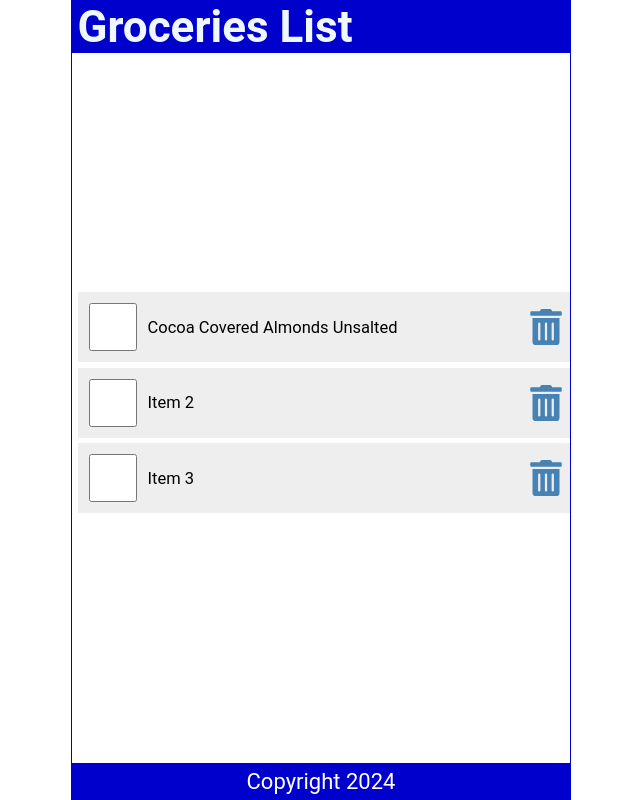
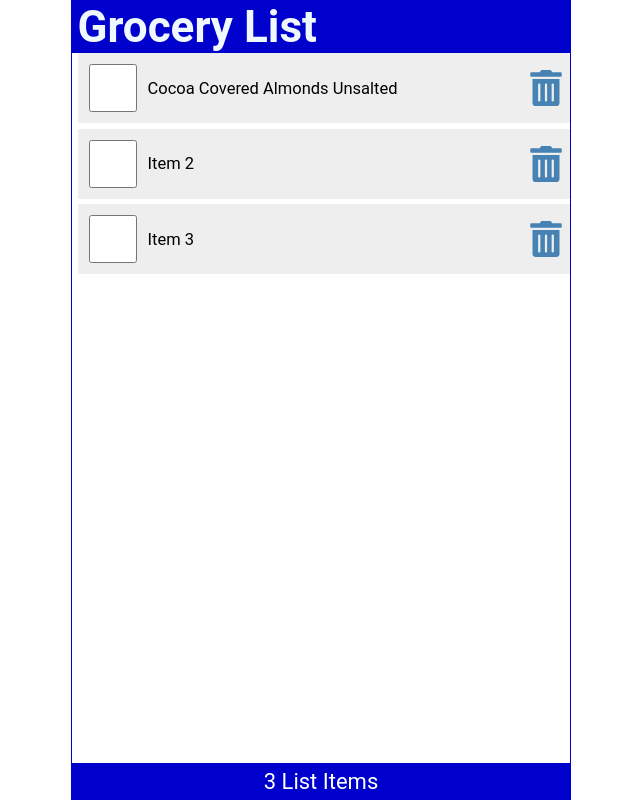
Before and after one commit to echopossum/react-youtube-dave, a React (Vite) app: page / in a window 1280 px wide. Shown: the whole page, without its empty margins (319-959 px from the left). Built offline with nearby package versions, Linux system fonts and the light colour scheme.

Commit message:
Complete Chapter 8

```diff
--- a/src/App.jsx
+++ b/src/App.jsx
@@ -1,14 +1,51 @@
 import Header from './Header'
 import Content from './Content'
 import Footer from './Footer'
+import { useState } from 'react'
 
 function App() {
+  const [items, setItems] = useState([
+    {
+        id: 1,
+        checked: false,
+        item: 'Cocoa Covered Almonds Unsalted',
+    },
+    {
+        id: 2,
+        checked: false,
+        item: 'Item 2',
+    },
+    {
+        id: 3,
+        checked: false,
+        item: 'Item 3',
+    },
+])
+
+const handleCheck = (id) => {
+  const listItems = items.map((item) => item.id === id ? {...item,checked:!item.checked} : item)
+  setItems(listItems)
+  localStorage.setItem('shoppinglist', JSON.stringify(listItems))
+}
+
+const handleDelete = (id) => {
+  const listItems = items.filter((item) => item.id !== id)
+  setItems(listItems)
+  localStorage.setItem('shoppinglist', JSON.stringify(listItems))
+}
+
 
   return (
     <div className='App'>
-      <Header />
-      <Content />
-      <Footer />
+      <Header title='Grocery List'/>
+      <Content
+        items = {items}
+        handleCheck = {handleCheck}
+        handleDelete = {handleDelete}
+      />
+      <Footer
+        length = {items.length}
+      />
     </div>
   )
 }
--- a/src/Content.jsx
+++ b/src/Content.jsx
@@ -1,60 +1,15 @@
-import { useState } from "react"
-import {FaTrashAlt} from 'react-icons/fa'
+import ItemList from './ItemList'
 
-const Content = () => {
-    const [items, setItems] = useState([
-        {
-            id: 1,
-            checked: false,
-            item: 'Cocoa Covered Almonds Unsalted',
-        },
-        {
-            id: 2,
-            checked: false,
-            item: 'Item 2',
-        },
-        {
-            id: 3,
-            checked: false,
-            item: 'Item 3',
-        },
-    ])
-
-    const handleCheck = (id) => {
-        const listItems = items.map((item) => item.id === id ? {...item,checked:!item.checked} : item)
-        setItems(listItems)
-        localStorage.setItem('shoppinglist', JSON.stringify(listItems))
-    }
-
-    const handleDelete = (id) => {
-        const listItems = items.filter((item) => item.id !== id)
-        setItems(listItems)
-        localStorage.setItem('shoppinglist', JSON.stringify(listItems))
-    }
+const Content = ({items, handleCheck, handleDelete}) => {
 
     return (
     <main>
         {items.length ? (
-            <ul>
-                {items.map((item) => (
-                    <li className="item" key={item.id}>
-                        <input
-                            type="checkbox"
-                            checked={item.checked}
-                            onChange={() => handleCheck(item.id)}
-                        />
-                        <label
-                            style={(item.checked) ? {textDecoration:'line-through'} : null}
-                            onDoubleClick={() => handleCheck(item.id)}
-                        >{item.item}</label>
-                        <FaTrashAlt
-                            role="button"
-                            tabIndex='0'
-                            onClick={() => handleDelete(item.id)}
-                        />
-                    </li>
-                ))}
-            </ul>
+            <ItemList
+                items= {items}
+                handleCheck={handleCheck}
+                handleDelete={handleDelete}
+            />
         ) : (
             <p style={{marginTop:'2rem' }}>Your List Is Empty</p>
         )}
--- a/src/Footer.jsx
+++ b/src/Footer.jsx
@@ -1,11 +1,11 @@
 import React from 'react'
 
-const Footer = () => {
+const Footer = ({length}) => {
     const today = new Date()
 
     return (
     <footer>
-        <p>Copyright {today.getFullYear()}</p>
+        <p>{length} List { length === 1 ? 'Item' : 'Items'}</p>
     </footer>
   )
 }
--- a/src/Header.jsx
+++ b/src/Header.jsx
@@ -1,10 +1,14 @@
-const Header = () => {
+const Header = ({ title }) => {
 
   return (
     <header>
-        <h1>Groceries List</h1>
+        <h1>{title}</h1>
     </header>
   )
 }
 
+Header.defaultProps = {
+  title: "Default Title"
+}
+
 export default Header
--- /dev/null
+++ b/src/ItemList.jsx
@@ -0,0 +1,18 @@
+import LineItem from './LineItem'
+
+const ItemList = ({items, handleCheck, handleDelete}) => {
+  return (
+    <ul>
+        {items.map((item) => (
+            <LineItem
+                key={item.id}
+                item={item}
+                handleCheck={handleCheck}
+                handleDelete={handleDelete}
+            />
+        ))}
+    </ul>
+  )
+}
+
+export default ItemList
--- /dev/null
+++ b/src/LineItem.jsx
@@ -0,0 +1,25 @@
+import {FaTrashAlt} from 'react-icons/fa'
+
+const LineItem = ({item, handleCheck, handleDelete}) => {
+  return (
+    <li className="item" key={item.id}>
+        <input
+            type="checkbox"
+            checked={item.checked}
+            onChange={() => handleCheck(item.id)}
+        />
+        <label
+            style={(item.checked) ? {textDecoration:'line-through'} : null}
+            onDoubleClick={() => handleCheck(item.id)}
+        >{item.item}</label>
+        <FaTrashAlt
+            role="button"
+            tabIndex='0'
+            onClick={() => handleDelete(item.id)}
+            aria-label={`Delete ${item.item}`}
+        />
+    </li>
+  )
+}
+
+export default LineItem
--- a/src/index.css
+++ b/src/index.css
@@ -45,7 +45,7 @@
   display: flex;
   flex-direction: column;
   flex-grow: 1;
-  justify-content: center;
+  justify-content: flex-start;
   align-items: center;
   overflow-y: auto;
 }
```
